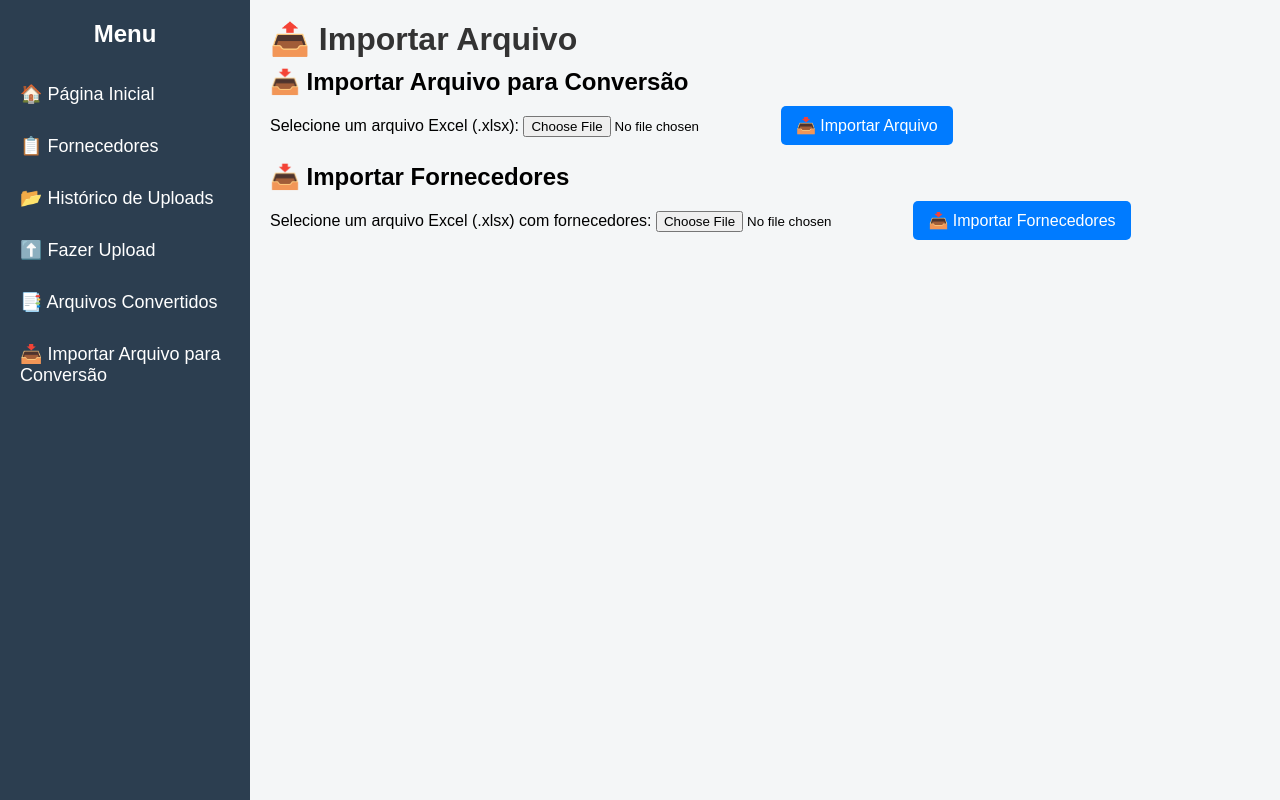
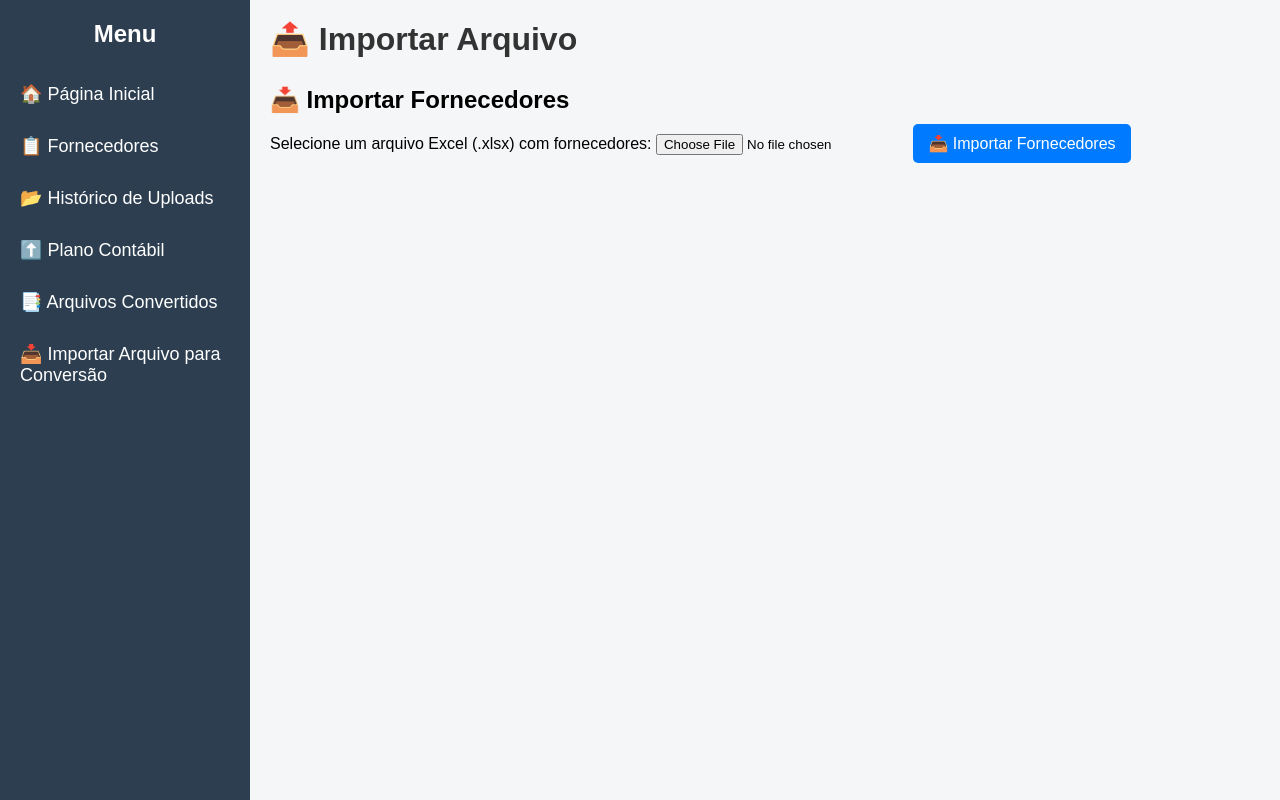
Before and after one commit to ander1011/meu-sistema-flask, a Flask app: page /upload in a window 1280 px wide. Run offline with Flask 3, Linux system fonts and the light colour scheme.

Commit message:
Update upload.html
Alterado "Fazer Upload" para "Plano Contábil" e removida a opção de Importar Arquivo para Conversão.

```diff
--- a/templates/upload.html
+++ b/templates/upload.html
@@ -3,7 +3,7 @@
 <head>
     <meta charset="UTF-8">
     <meta name="viewport" content="width=device-width, initial-scale=1.0">
-    <title>Upload de Arquivo</title>
+    <title>Plano Contábil</title>
     <link rel="stylesheet" href="{{ url_for('static', filename='styles.css') }}">
 </head>
 <body>
@@ -15,9 +15,9 @@
             <li><a href="{{ url_for('home') }}">🏠 Página Inicial</a></li>
             <li><a href="{{ url_for('listar_fornecedores') }}">📋 Fornecedores</a></li>
             <li><a href="{{ url_for('historico_uploads') }}">📂 Histórico de Uploads</a></li>
-            <li><a href="{{ url_for('upload_file') }}">⬆️ Fazer Upload</a></li>
+            <li><a href="{{ url_for('upload_file') }}">⬆️ Plano Contábil</a></li>
             <li><a href="{{ url_for('arquivos_convertidos') }}">📑 Arquivos Convertidos</a></li>
-			<li><a href="{{ url_for('upload_file') }}">📥 Importar Arquivo para Conversão</a></li>
+	    <li><a href="{{ url_for('upload_file') }}">📥 Importar Arquivo para Conversão</a></li>
         </ul>
     </nav>
 
@@ -34,15 +34,6 @@
         {% endif %}
         {% endwith %}
 
-        <!-- Formulário para Importar Arquivo para Conversão -->
-        <div class="upload-container">
-            <h2>📥 Importar Arquivo para Conversão</h2>
-            <form action="{{ url_for('importar_fornecedores') }}" method="POST" enctype="multipart/form-data">
-                <label for="file">Selecione um arquivo Excel (.xlsx):</label>
-                <input type="file" name="file" id="file" required>
-                <button type="submit">📥 Importar Arquivo</button>
-            </form>
-        </div>
 
         <br>
 
```
